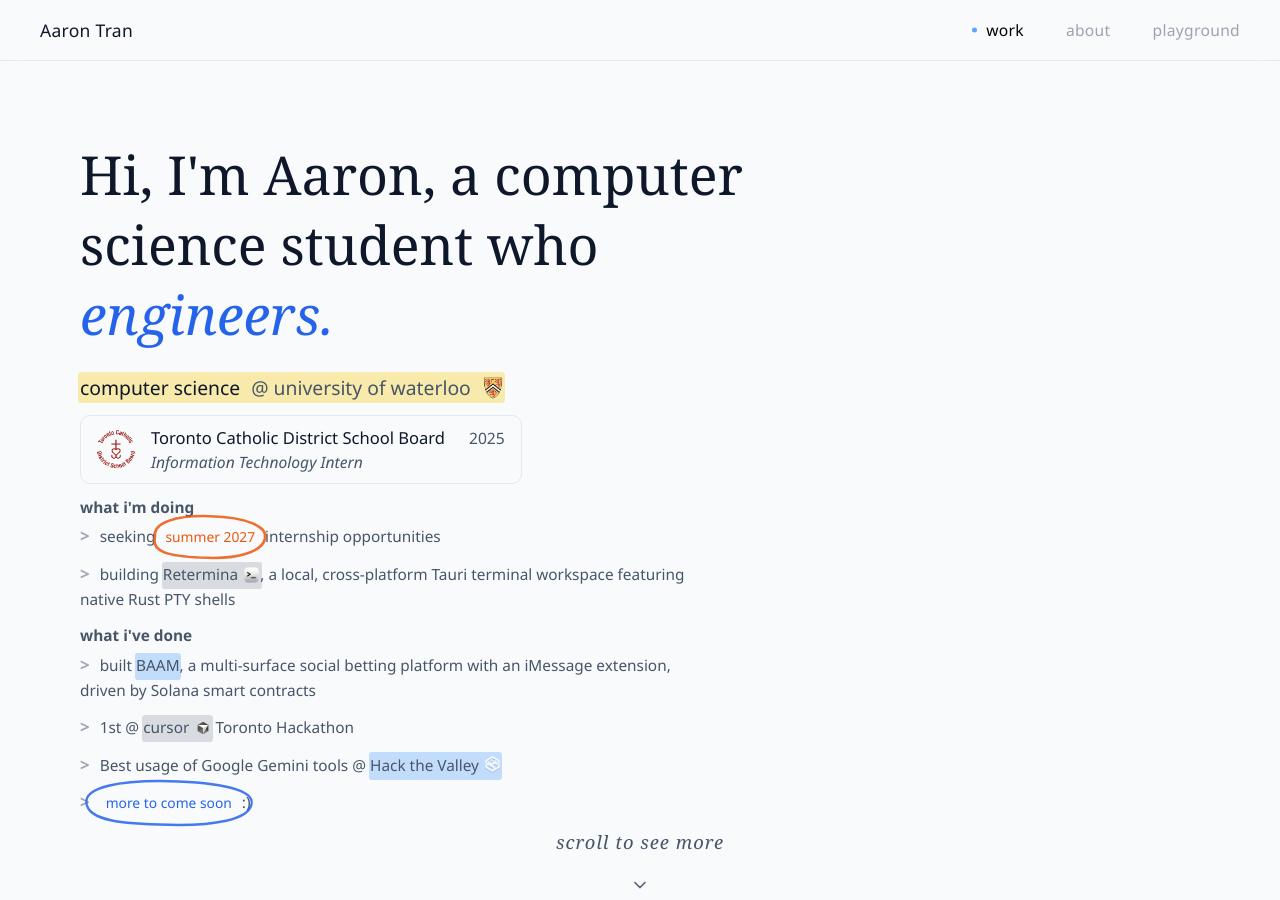
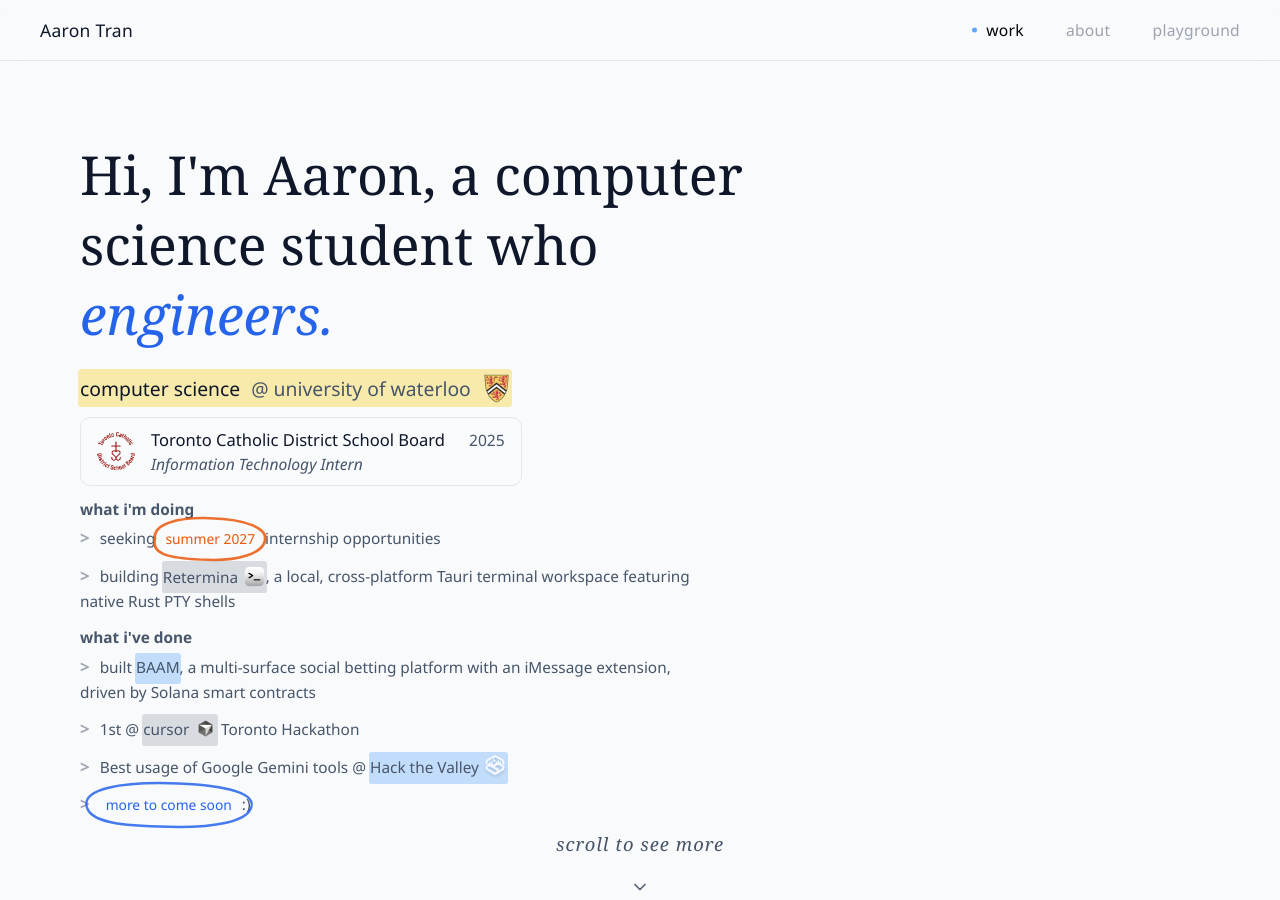
Before and after one commit to aarontran321/personal-website, a React app: page / in a window 1280 px wide. Shown: the top 900 px of the page. Built offline with nearby package versions, Linux system fonts and the light colour scheme; some packages are replaced by stand-ins of ours; no server answers.

Commit message:
Update resume and enlarge highlight logos

```diff
--- a/style.css
+++ b/style.css
@@ -215,8 +215,8 @@ html, body {
   position: absolute;
   left: -0.08em;
   right: -0.08em;
-  top: -0.1em;
-  bottom: -0.1em;
+  top: -0.22em;
+  bottom: -0.22em;
   border-radius: 0.2em;
   z-index: -1;
   transition: background-color 0.2s ease, transform 0.2s ease;
@@ -252,10 +252,10 @@ html, body {
 
 .inline-highlight-icon {
   display: inline-block;
-  width: 1.15em;
-  height: 1.15em;
+  width: 1.5em;
+  height: 1.5em;
   margin-left: 0.3em;
-  vertical-align: -0.22em;
+  vertical-align: -0.34em;
   object-fit: contain;
   border-radius: 3px;
 }
```
Also changed, not shown: 1 other file.
